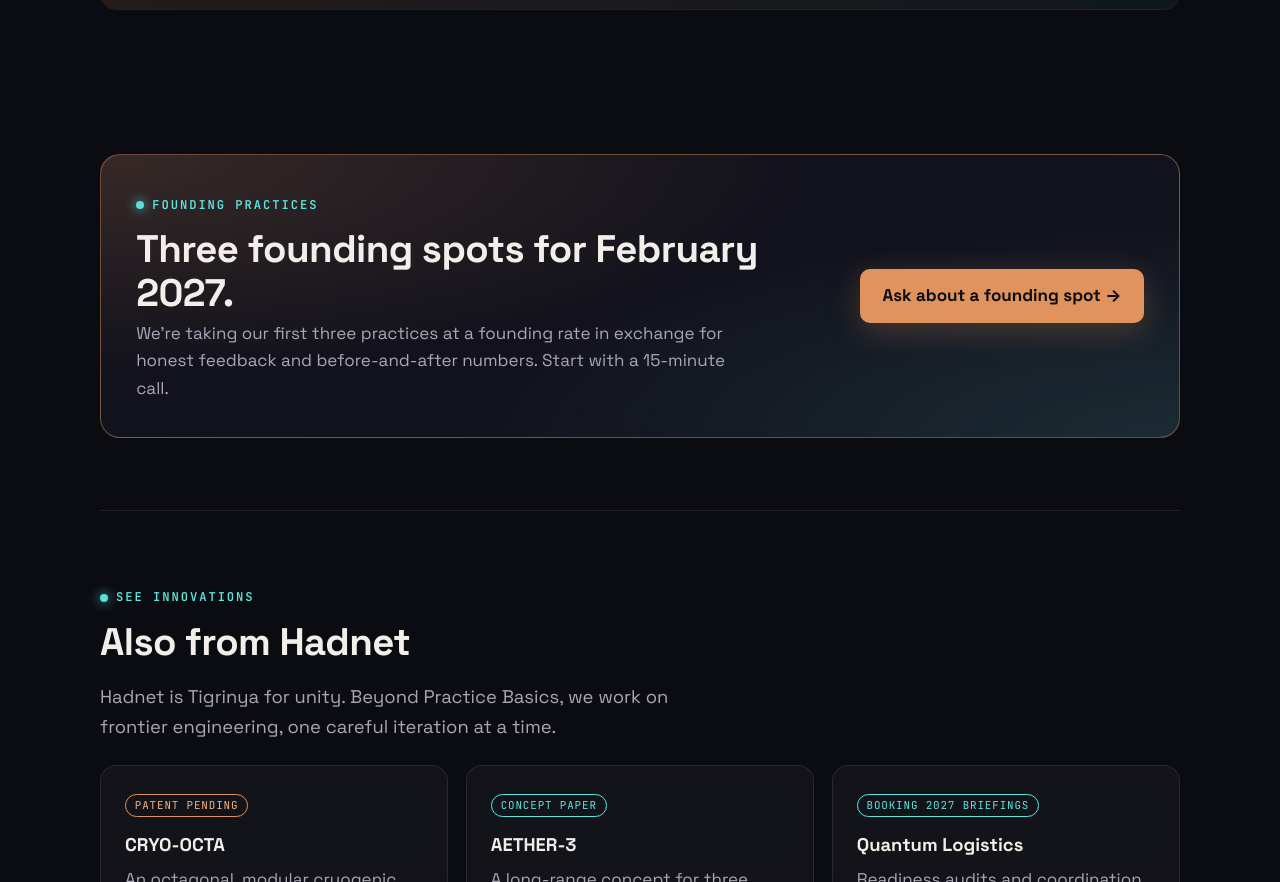
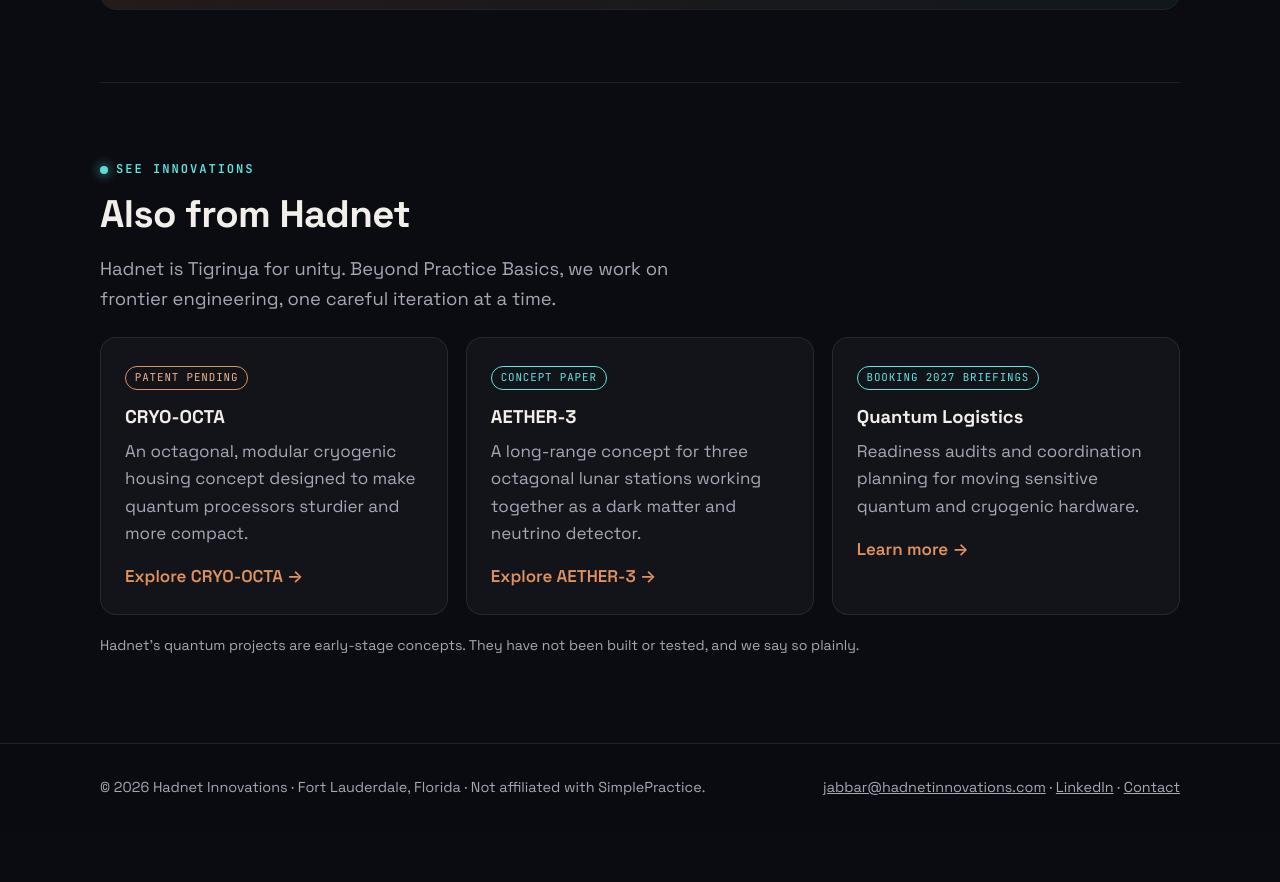
Before and after one commit to jrahman03-ops/jrahman03-ops.github.io, a plain HTML site: page index.html in a window 1280 px wide. Shown: the part 3033-3915 px from the top of the page. After the commit the page ends 3864 px from the top, so only its background shows below. Drawn offline with Linux system fonts and the light colour scheme.

Commit message:
Remove the founding practices section from the homepage
Co-Authored-By: Claude Opus 5.5 <noreply@anthropic.com>

```diff
--- a/index.html
+++ b/index.html
@@ -242,17 +242,6 @@ footer.site a:hover{color:var(--ink)}
   </div>
 </section>
 
-<section class="reveal">
-  <div class="founding">
-    <div>
-      <div class="eyebrow">Founding practices</div>
-      <h2 style="margin-bottom:.2rem">Three founding spots for February 2027.</h2>
-      <p>We're taking our first three practices at a founding rate in exchange for honest feedback and before-and-after numbers. Start with a 15-minute call.</p>
-    </div>
-    <a class="btn" href="mailto:jabbar@hadnetinnovations.com?subject=Practice%20Basics%3A%20founding%20spot">Ask about a founding spot &rarr;</a>
-  </div>
-</section>
-
 <section id="innovations" class="innov reveal">
   <div class="eyebrow">See innovations</div>
   <h2>Also from Hadnet</h2>
```
